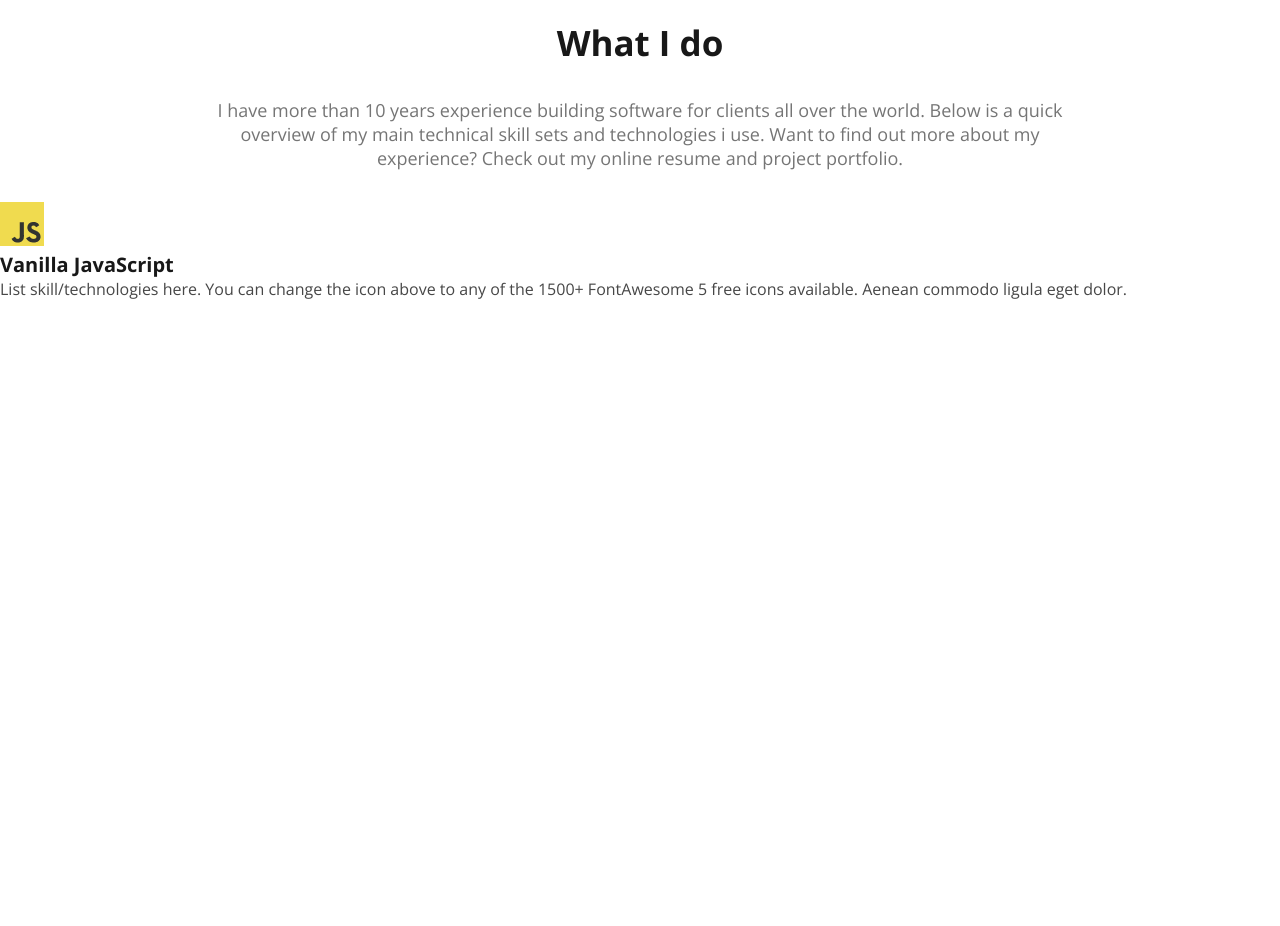
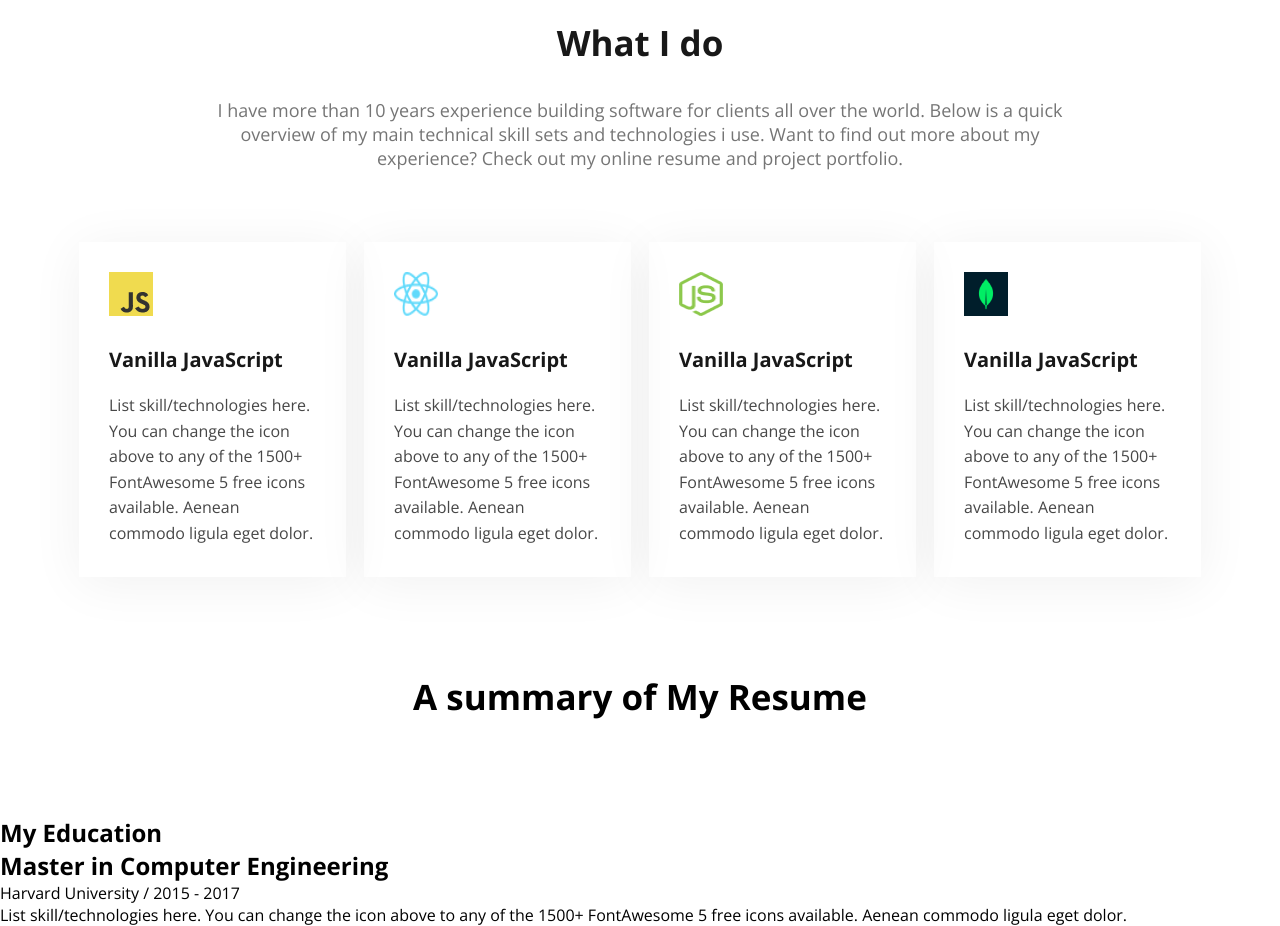
Before and after one commit to anika-kanok/Developer-protfolio, a plain HTML site: page index.html in a window 1280 px wide. Shown: the part 1591-2517 px from the top of the page. Before the commit the page ends 1891 px from the top, so only its background shows below. Drawn offline with nearby package versions, Linux system fonts and the light colour scheme.

Commit message:
card bone

```diff
--- a/index.html
+++ b/index.html
@@ -106,13 +106,65 @@
 
 
     <!-- card-section start here -->
-     <div class="all-card">
+     <div class="all-card container">
         <div class="card">
             <img src="./image/logo-javascript 1.png" alt="">
+            <div class="text3">
             <h2>Vanilla JavaScript</h2>
             <p>List skill/technologies here. You can change the icon above to any of the 1500+ FontAwesome 5 free icons available. Aenean commodo ligula eget dolor.</p>
+            </div>
+        </div>
+        <div class="card">
+            <img src="./image/Group.png" alt="">
+            <div class="text3">
+            <h2>Vanilla JavaScript</h2>
+            <p>List skill/technologies here. You can change the icon above to any of the 1500+ FontAwesome 5 free icons available. Aenean commodo ligula eget dolor.</p>
+            </div>
+        </div>
+        <div class="card">
+            <img src="./image/nodejs-icon 1.png" alt="">
+            <div class="text3">
+            <h2>Vanilla JavaScript</h2>
+            <p>List skill/technologies here. You can change the icon above to any of the 1500+ FontAwesome 5 free icons available. Aenean commodo ligula eget dolor.</p>
+            </div>
+        </div>
+        <div class="card">
+            <img src="./image/mongo 1.png" alt="">
+            <div class="text3">
+            <h2>Vanilla JavaScript</h2>
+            <p>List skill/technologies here. You can change the icon above to any of the 1500+ FontAwesome 5 free icons available. Aenean commodo ligula eget dolor.</p>
+            </div>
         </div>
      </div>
     <!-- card-section end here -->
+
+
+   <div class="heading">
+     <h1>A summary of My Resume</h1>
+   </div>
+
+    <!-- eduction-section start here -->
+     <section class="education">
+        <h1>My Education</h1>
+
+        <div class="institute">
+            <div class="box1">
+                <h1>Master in Computer Engineering</h1>
+                <span>Harvard University / 2015 - 2017</span>
+                <p>List skill/technologies here. You can change the icon above
+                to any of the 1500+ FontAwesome 5 free icons available. Aenean commodo ligula eget dolor.</p>
+            </div>
+        </div>
+
+        <div class="institute">
+            <div class="box1">
+                <h1></h1>
+                <span></span>
+                <p></p>
+            </div>
+        </div>
+
+     </section>
+    <!-- eduction-section end here -->
 </body>
 </html>
--- a/style.css
+++ b/style.css
@@ -254,11 +254,21 @@ header{
 
 /* card-section start here */
    .all-card{
-
+       display: flex;
+       justify-content: space-around;
+       margin-top: 40px;
     & .card{
+        max-width: 267px;
+        min-height: auto;
+        box-shadow: 0px 6px 50px 0px rgba(0, 0, 0, 0.06);
+        padding: 1.875rem;
         & img{
             height: 44px;
             width: 44px;
+        }
+
+        & .text3{
+           padding-top: 25px;
         }
 
         & h2{
@@ -269,11 +279,49 @@ header{
         & p{
             font-size: 1rem;
             color:#474747;
+            padding-top: 20px;
+            line-height: 1.6;
         }
 
     }
    }
 /* card-section end here */
+
+.heading h1{
+    text-align: center;
+    font-size: 2.187rem;
+    padding: 6rem 0rem;
+}
+
+
+/* eduction-section start here */
+
+.education{
+    & h1{
+
+    }
+
+    & .institute{
+
+        & .box1{
+
+            & h1{
+
+            }
+
+            & span{
+
+            }
+
+            & p{
+
+            }
+        }
+    }
+}
+
+
+/* eduction-section end here */
 
 
 
@@ -287,16 +335,16 @@ header{
     header{
     width: 100%;
     position: relative;
-    min-height: 110vh;
+    height:auto;
 
     & .Group{
-        min-height: auto;
-        width: 100%;
+        min-height:1rem;
+        width: 80%;
     }
 
     & .dev{
-        min-height: 20%;
-        width: 20%;
+        height: auto;
+        width: 10%;
 
     }
 
@@ -341,7 +389,6 @@ header{
 
     & .hi{
        width: 90%;
-
        position: absolute;
        top: 15%;
        left: 35%;
@@ -364,10 +411,9 @@ header{
 
        & .btn{
         display: flex;
-        flex-direction: column;
         margin-top: 1rem;
         gap:0.90rem;
-        width: 40%;
+        width: 30%;
         & .one{
             font-size: 1.05rem;
 
@@ -387,7 +433,7 @@ header{
         justify-content: center;
         text-align: center;
          & img{
-            width: 90%;
+            width: 60%;
             display:inline-block;
 
          }
```
Also changed, not shown: image/Group.png (added), image/mongo 1.png (added), image/nodejs-icon 1.png (added).
